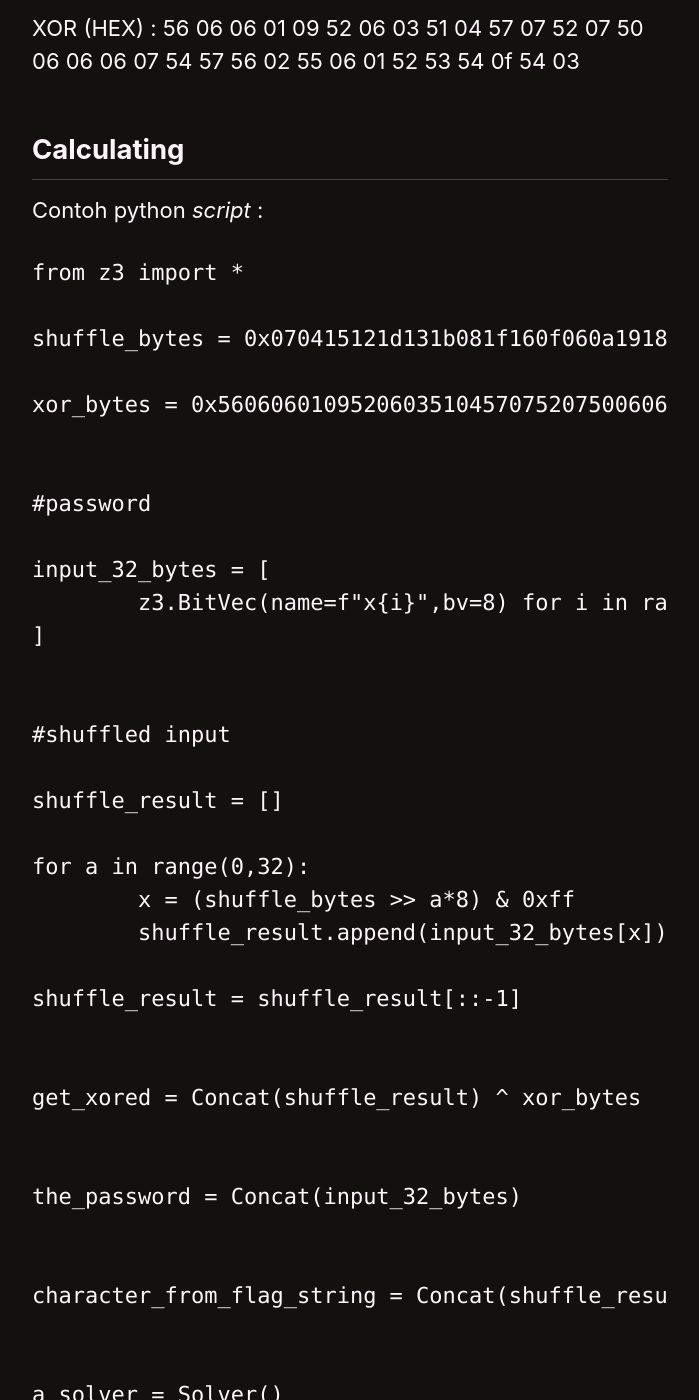
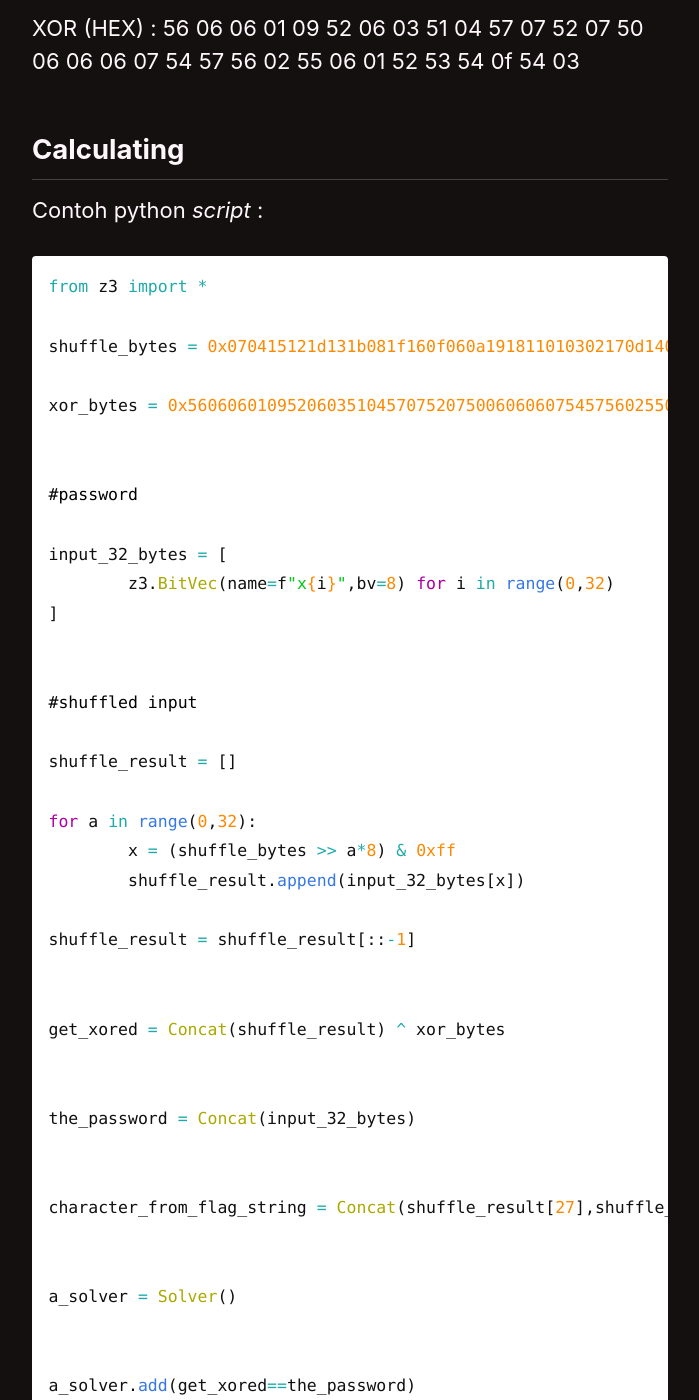
Before and after one commit to faridarif/faridarif.github.io, a Jekyll site: the page built from _posts/2020-12-07-CTF-Wargames-babyrev.md, in a window 1280 px wide and 1400 px high, scrolled down 3792 px. Shown: the whole window, without its empty margins (290-989 px from the left). Built offline with Jekyll 4.4.1, drawn with Linux system fonts in a browser that asks for light colours; cached includes are drawn as plain includes; some of the changed text lies outside the part shown.

Commit message:
Update 2020-12-07-CTF-Wargames-babyrev.md

````diff
--- a/_posts/2020-12-07-CTF-Wargames-babyrev.md
+++ b/_posts/2020-12-07-CTF-Wargames-babyrev.md
@@ -45,7 +45,7 @@ XOR (HEX) : 56 06 06 01 09 52 06 03 51 04 57 07 52 07 50 06 06 06 07 54 57 56 02
 
 Contoh python *script* :
 
-```Python
+```python
 from z3 import *
 
 shuffle_bytes = 0x070415121d131b081f160f060a191811010302170d1405000c1c0b1a0e1e0910
@@ -102,7 +102,7 @@ if str(status) == "sat":
 	print()
 ```
 
-*Running script* itu dan kita akan dapat *password* dan *flag*
+*Running the script* dan kita akan dapat *password* dan *flag*
 
 ![enter image description here](https://raw.githubusercontent.com/faridarif/faridarif.github.io/master/images/flag.png){:.align-center}
 
````
